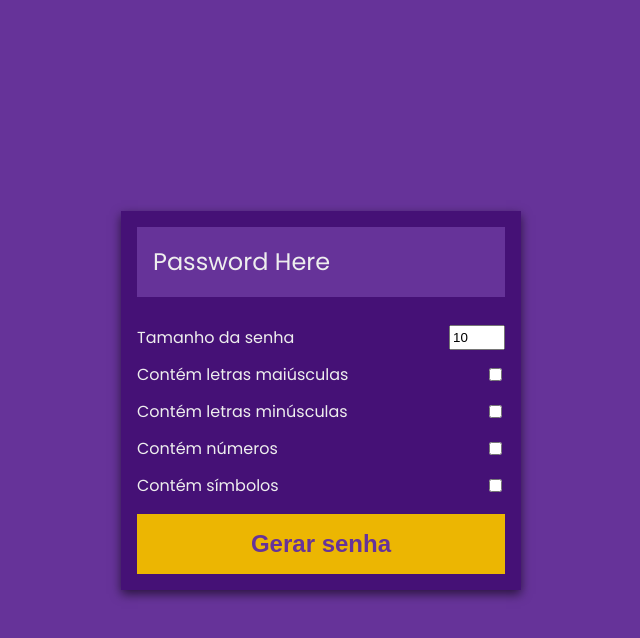
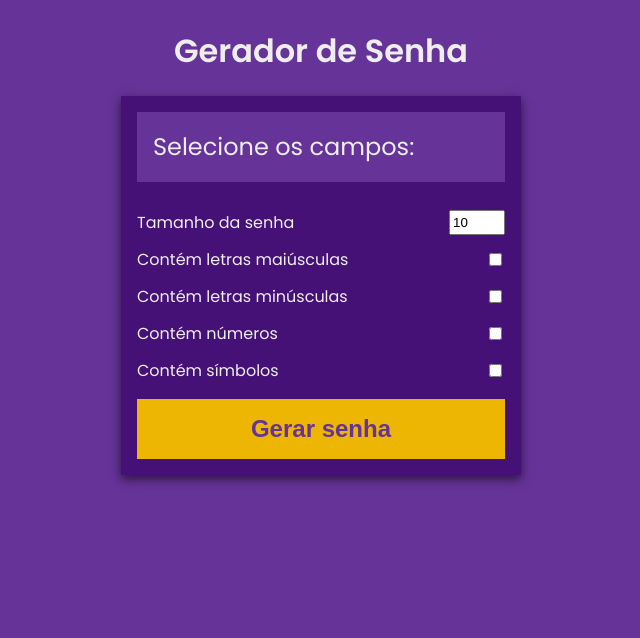
Before and after one commit to giovane-f16/Gerador-de-Senha, a plain HTML site: page index.html in a window 1280 px wide. Shown: the whole page, without its empty margins (319-959 px from the left). Drawn offline with Linux system fonts and the light colour scheme.

Commit message:
Atualização : h1, descrição, altura

```diff
--- a/index.html
+++ b/index.html
@@ -8,10 +8,11 @@
     <title>Gerador de Senha</title>
 </head>
 <body>
+    <h1>Gerador de Senha</h1>
     <div class="pw-container">
         <div class="pw-header">
             <div class="pw">
-                <span id="pw">Password Here</span>
+                <span id="pw">Selecione os campos:</span>
                 <button id="copy">Copiar</button>
             </div>
         </div>
--- a/style.css
+++ b/style.css
@@ -11,7 +11,8 @@ body{
     display: flex;
     align-items: center;
     justify-content: center;
-    min-height: 100vh;
+    min-height: 60vh;
+    flex-direction: column;
 }
 .pw-container{
     width: 400px;
```
